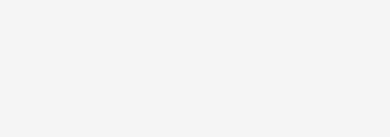
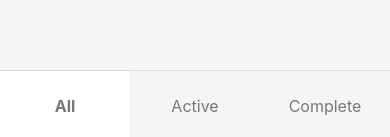
Before and after one commit to Rockncoder/kbb-rn-todo, a React Native app: screen / in a window 390 px wide. Shown: the part 704-841 px from the top of the page. Built offline with nearby package versions, Linux system fonts and the light colour scheme.

Commit message:
Adds the TabBar and they are functional

```diff
--- a/App.js
+++ b/App.js
@@ -12,6 +12,7 @@ import Header from './src/Header';
 import Input from './src/Input';
 import Button from './src/Button';
 import TodoList from './src/TodoList';
+import TabBar from './src/TabBar';
 
 let todoIndex = 0;
 
@@ -64,6 +65,10 @@ export default class App extends Component<Props> {
     this.setState({todos});
   };
 
+  setType = type => {
+    this.setState({type});
+  };
+
   render() {
     const {inputValue, todos, type} = this.state;
     return (
@@ -85,6 +90,7 @@ export default class App extends Component<Props> {
           />
           <Button submitTodo={this.submitTodo}/>
         </ScrollView>
+        <TabBar type={type} setType={this.setType} />
       </View>
     );
   }
--- /dev/null
+++ b/src/TabBarItem.js
@@ -0,0 +1,42 @@
+import React from 'react';
+import {Text, TouchableHighlight, StyleSheet} from 'react-native';
+
+const TabBarItem = ({border, title, selected, setType, type}) => (
+  <TouchableHighlight
+    underlayColor='#efefef'
+    onPress={setType}
+    style={[
+      styles.item,
+      selected ? styles.selected : null,
+      border ? styles.border : null,
+      type === title ? styles.selected : null
+    ]}>
+    <Text style={[styles.itemText, type === title? styles.bold: null ]}>
+      {title}
+    </Text>
+  </TouchableHighlight>
+);
+
+const styles = StyleSheet.create({
+  item: {
+    flex: 1,
+    justifyContent: 'center',
+    alignItems: 'center'
+  },
+  border: {
+    borderLeftWidth: 1,
+    borderLeftColor: '#dddddd'
+  },
+  itemText: {
+    color: '#777777',
+    fontSize: 16,
+  },
+  selected: {
+    backgroundColor: '#ffffff'
+  },
+  bold: {
+    fontWeight: 'bold'
+  }
+});
+
+export default TabBarItem;
```
